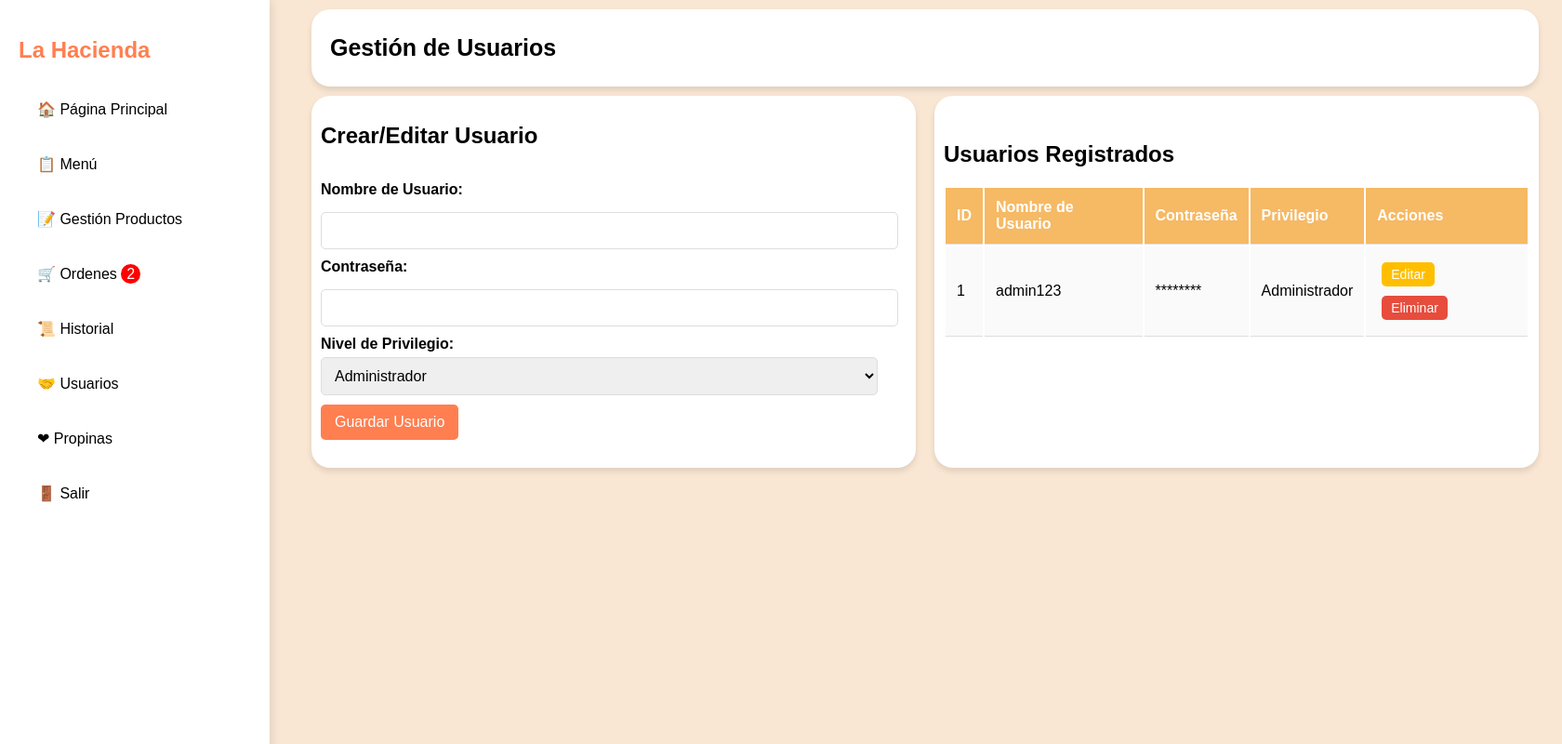
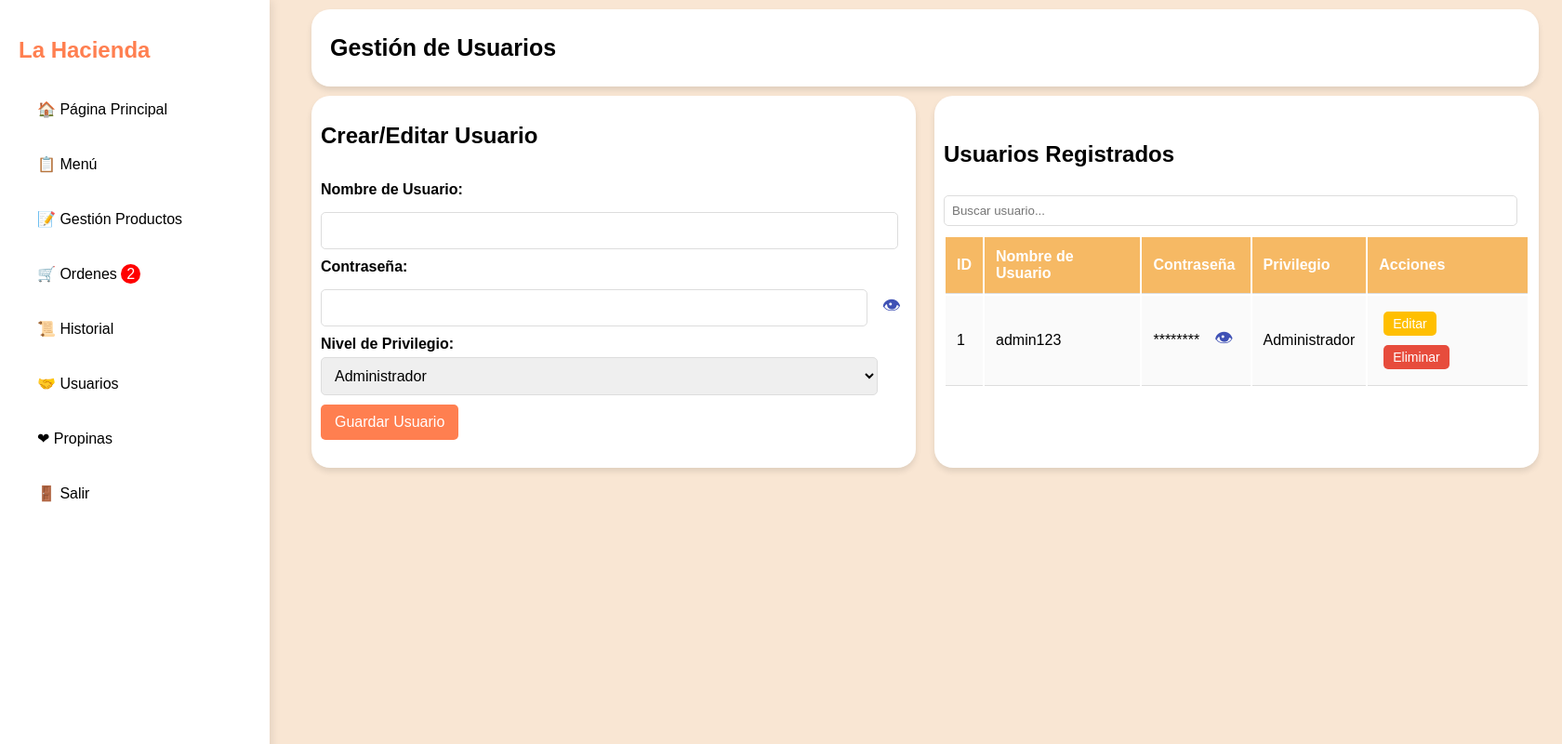
Before and after one commit to BrithanyHerrera/CoffeeHacienda, a Flask app: page /usuarios in a window 1680 px wide. Shown: the whole page at 93% size. Run offline with Flask 3, Linux system fonts and the light colour scheme.

Commit message:
usuarios acomodo

```diff
--- a/static/css/styles.css
+++ b/static/css/styles.css
@@ -479,15 +479,15 @@ input {
 
 .contenedorPrincipal {
     display: flex;
-    justify-content: space-between; /* Espacia los elementos */
-    gap: 20px; /* Espacio entre los dos contenedores */
+    justify-content: space-between;
+    gap: 20px;
 }
 
 .contenedorGestionUsuarios, .contenedorGestionUsuarios2 {
     margin-top: 10px;
     display: flex;
     flex-direction: column;
-    width: 48%; /* Se ajusta para que ambos ocupen la misma fila */
+    width: 48%;
     padding: 10px;
     background-color: white;
     border-radius: 20px;
@@ -597,9 +597,46 @@ input {
     background: #C0392B;
 }
 
+.password-container {
+    display: flex; /* Se utiliza flexbox para alinear correctamente */
+    align-items: center;
+    justify-content: space-between;
+    width: 100%;
+}
+
+.password-container .password-text {
+    flex-grow: 1; /* El texto ocupa todo el espacio disponible */
+    overflow: hidden; /* Evita desbordamientos */
+    white-space: nowrap;
+    text-overflow: ellipsis;
+}
+
+.password-container .togglePassword {
+    flex-shrink: 0; /* El botón no se encoge */
+    margin-left: 10px; /* Espaciado entre el texto y el botón */
+    background: none;
+    border: none;
+    font-size: 20px;
+    color: #3f51b5;
+    cursor: pointer;
+    transition: color 0.3s;
+}
+
+.password-container .togglePassword:hover {
+    color: #1a237e;
+}
+
+.password-container .togglePassword:focus {
+    outline: none;
+}
+
+.buscarUsuario {
+    width: 95%;
+}
+
+
 /* GESTIÓN ÓRDENES */
 
-/* Estilo para el contenedor de la gestión de órdenes */
 .contenedorGestionOrdenes {
     display: flex;
     width: 220%;
@@ -610,7 +647,6 @@ input {
     margin-top: 20px;
 }
 
-/* Estilo para la lista de órdenes */
 .listaOrdenes {
     width: 100%;
     margin-top: 10px;
@@ -624,7 +660,6 @@ input {
     margin-top: 20px;
 }
 
-/* Estilo para las celdas de la tabla */
 .listaOrdenes th, .listaOrdenes td {
     padding: 10px;
     text-align: left;
@@ -636,7 +671,6 @@ input {
     cursor: pointer;
 }
 
-/* Botones de Acción */
 .btnVerOrden {
     padding: 5px 10px;
     border: none;
@@ -650,7 +684,7 @@ input {
     padding: 5px 10px;
     border: none;
     cursor: pointer;
-    background: #2ECC71;  /* Verde para indicar que la orden está lista */
+    background: #2ECC71;
     color: white;
     border-radius: 5px;
 }
@@ -659,12 +693,11 @@ input {
     padding: 5px 10px;
     border: none;
     cursor: pointer;
-    background: #E74C3C;  /* Rojo para indicar que la orden se ha cancelado */
+    background: #E74C3C;
     color: white;
     border-radius: 5px;
 }
 
-/* Estado de la Orden */
 .estadoOrden {
     padding: 5px;
     border-radius: 5px;
@@ -687,7 +720,6 @@ input {
     color: white;
 }
 
-/* Modal de detalles de la orden */
 .modal {
     display: none;
     position: fixed;
@@ -714,7 +746,6 @@ input {
     cursor: pointer;
 }
 
-/* Estilo de la tabla dentro del modal */
 #tablaProductos {
     width: 100%;
     margin-top: 10px;
@@ -730,7 +761,6 @@ input {
 #tablaProductos th {
     background-color: #f2f2f2;
 }
-
 
 /* HISTORIAL DE VENTAS */
 
@@ -803,7 +833,6 @@ input {
     cursor: pointer;
 }
 
-/* Estilo de la tabla dentro del modal */
 #tablaProductosVenta {
     width: 100%;
     margin-top: 10px;
--- a/templates/usuarios.html
+++ b/templates/usuarios.html
@@ -23,7 +23,10 @@
 
                     <div class="filaFormulario">
                         <label for="password">Contraseña:</label>
-                        <input type="password" id="password" name="password" required>
+                        <div class="password-container">
+                            <input type="password" id="password" name="password" required>
+                            <button type="button" class="togglePassword" onclick="togglePassword('password', this)">👁</button>
+                        </div>
                     </div>
 
                     <div class="filaFormulario">
@@ -45,6 +48,7 @@
         <div class="contenedorGestionUsuarios2">
             <section class="tablaUsuarios">
                 <h2>Usuarios Registrados</h2>
+                <input class="buscarUsuario" type="text" id="searchUser" placeholder="Buscar usuario..." onkeyup="filterUsers()">
                 <table>
                     <thead>
                         <tr>
@@ -59,7 +63,12 @@
                         <tr>
                             <td>1</td>
                             <td>admin123</td>
-                            <td>********</td>
+                            <td>
+                                <div class="password-container">
+                                    <span class="password-text">********</span>
+                                    <button type="button" class="togglePassword" onclick="toggleTablePassword(this)">👁</button>
+                                </div>
+                            </td>
                             <td>Administrador</td>
                             <td>
                                 <button class="btnEditarUsuario">Editar</button>
@@ -72,6 +81,33 @@
         </div>
     </div>
 
-    <script src="app.js"></script>
+    <script>
+        function togglePassword(inputId, button) {
+            const input = document.getElementById(inputId);
+            if (input.type === "password") {
+                input.type = "text";
+            } else {
+                input.type = "password";
+            }
+        }
+
+        function toggleTablePassword(button) {
+            const passwordText = button.previousElementSibling;
+            if (passwordText.innerText === "********") {
+                passwordText.innerText = "miContraseña123";
+            } else {
+                passwordText.innerText = "********";
+            }
+        }
+
+        function filterUsers() {
+            const input = document.getElementById("searchUser").value.toLowerCase();
+            const rows = document.querySelectorAll("#userTableBody tr");
+            rows.forEach(row => {
+                const username = row.cells[1].innerText.toLowerCase();
+                row.style.display = username.includes(input) ? "" : "none";
+            });
+        }
+    </script>
 </main>
 {% endblock %}
```
